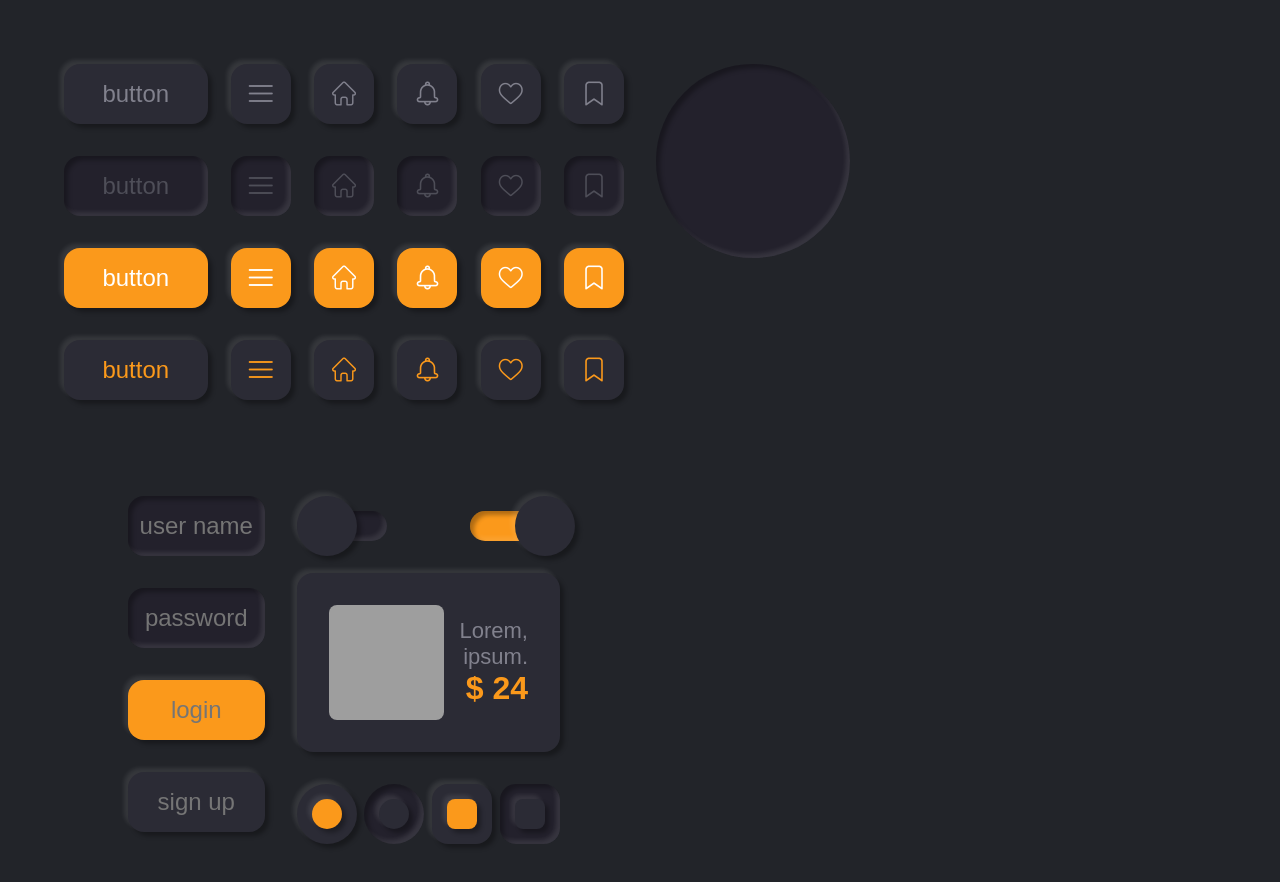
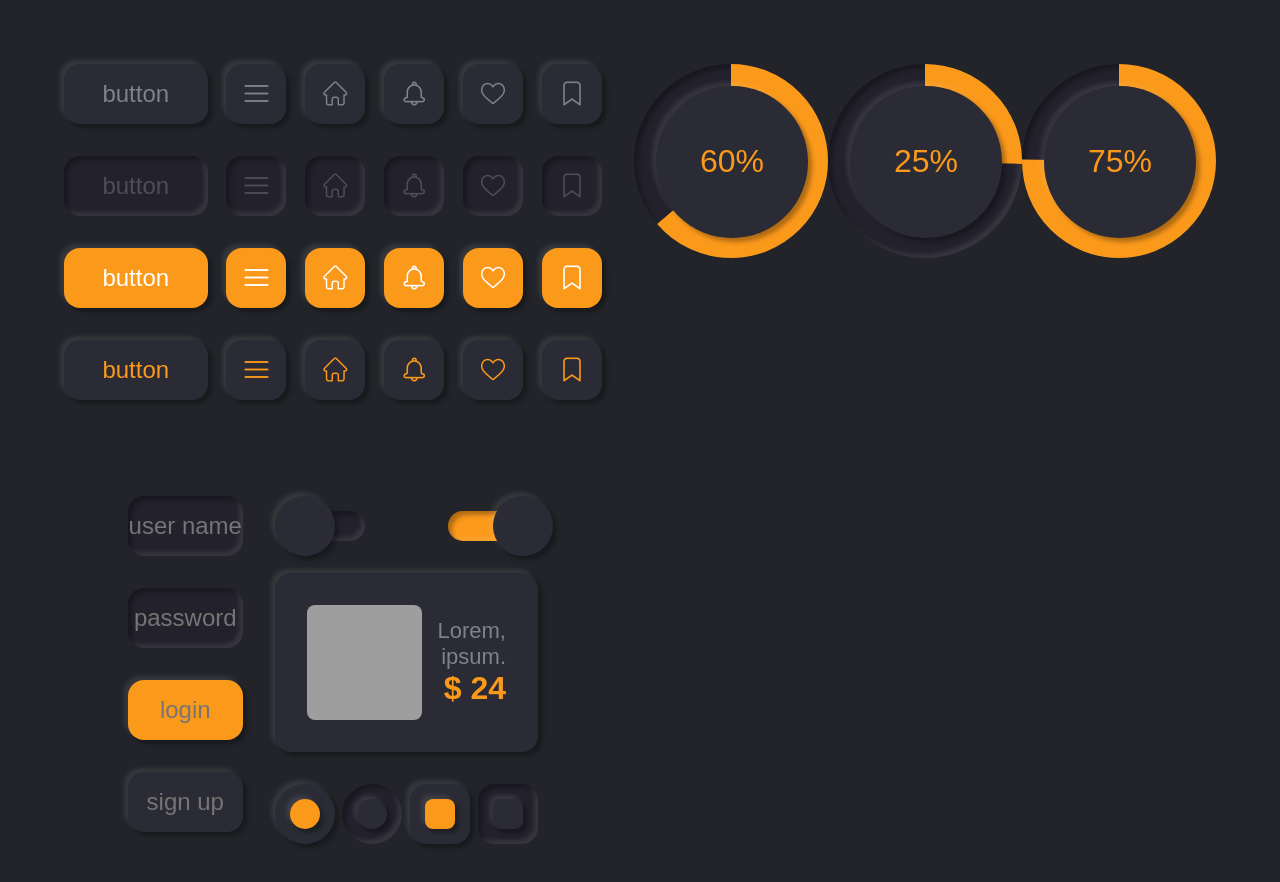
Before and after one commit to Scorpion96522/UI-Kit-HTML-CSS, a plain HTML site: page index.html in a window 1280 px wide. Shown: the top 882 px of the page. Drawn offline with Linux system fonts and the light colour scheme; grey boxes are pictures that could not be loaded; files whose address does not match are found by name.

Commit message:
added block round progress

```diff
--- a/css/style.css
+++ b/css/style.css
@@ -283,7 +283,38 @@ display: none;
     width: var(--size);
     height: var(--size);
     border-radius: var(--size);
+    position: relative;
 
 }
 
+.round-progress div{
+    position: absolute;
+    top: 11.5%;
+    left: 11.5%;
+    width: 78%;
+    height: 78%;
+    border-radius: 50%;
+    display: grid;
+    align-items: center;
+    justify-content: center;
+    font-size: 32px;
+}
+
+.round-progress svg {
+    position: absolute;
+    left: 0;
+    right: 0;
+    bottom: 0;
+    top: 0;
+    transform: rotate(-90deg);
+}
+
+.round-progress circle {
+    fill: transparent;
+    stroke: var(--accent);
+    stroke-width: 20px;
+    stroke-dasharray: 200 314;
+    transition: all 0.3s ease-in-out;
+}
+
 /* End round progress  */
--- a/index.html
+++ b/index.html
@@ -99,12 +99,22 @@
             <div>
                 <div class="flex">
                     <div class="round-progress press">
-                        <svg viewBox="0 0 100 100">
-                            <circle radius="50" cx="50%" cy="50%"></circle>
+                        <svg viewBox="0 0 120 120">
+                            <circle r="50" cx="50%" cy="50%" style="stroke-dasharray:200 314;"></circle>
                         </svg>
-                        <div>
-
-                        </div>
+                        <div class="active">60%</div>
+                    </div>
+                    <div class="round-progress press">
+                        <svg viewBox="0 0 120 120">
+                            <circle r="50" cx="50%" cy="50%" style="stroke-dasharray:80 314;"></circle>
+                        </svg>
+                        <div class="active">25%</div>
+                    </div>
+                    <div class="round-progress press">
+                        <svg viewBox="0 0 120 120">
+                            <circle r="50" cx="50%" cy="50%" style="stroke-dasharray:236 314;"></circle>
+                        </svg>
+                        <div class="active">75%</div>
                     </div>
                 </div>
             </div>
```
